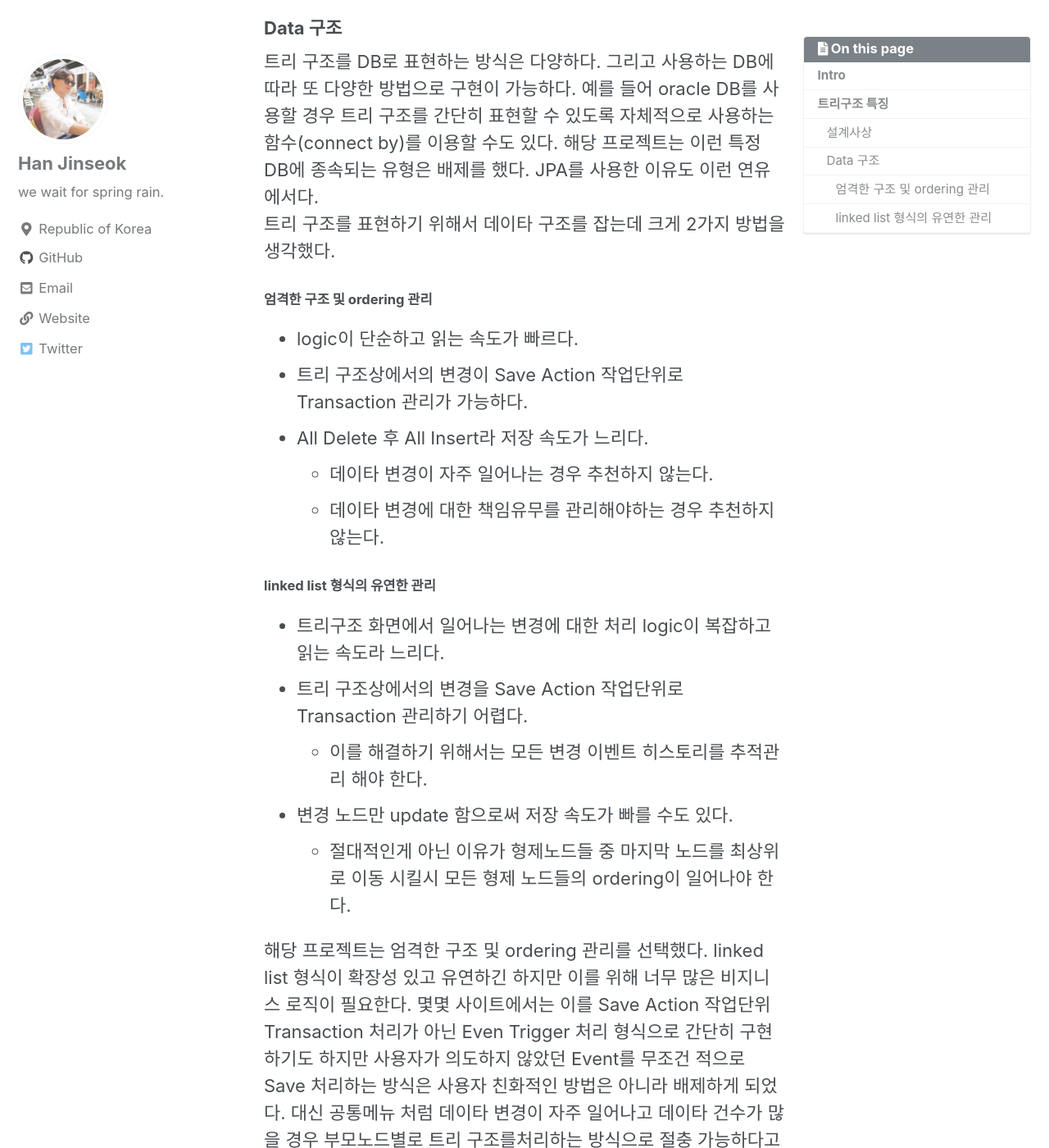
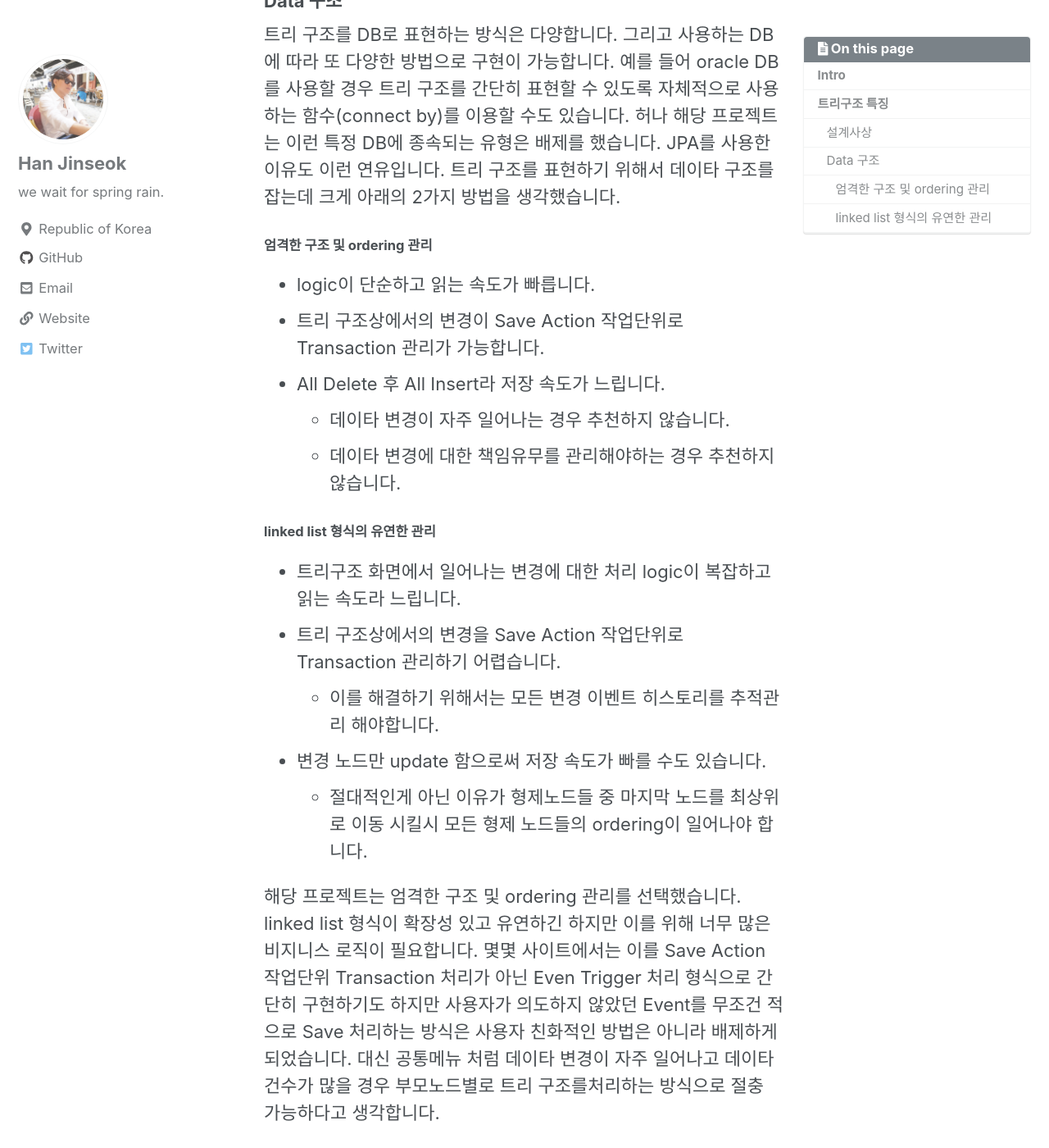
Before and after one commit to moregorenine/moregorenine.github.io, a Jekyll site: the page built from _posts/toyproject/2018-11-16-tree-structure-ztree.md, in a window 1280 px wide and 1400 px high, scrolled down 1214 px. Shown: the whole window at 82% size. Built offline with Jekyll 4.4.1, drawn with Linux system fonts in a browser that asks for light colours; nearby versions of some CDN libraries; comment, search, counter and statistics services are not loaded; a style sheet for code colours, icons or effects is not loaded; some of the changed text lies outside the part shown.

Commit message:
Update 2018-11-16-tree-structure-ztree.md

```diff
--- a/_posts/toyproject/2018-11-16-tree-structure-ztree.md
+++ b/_posts/toyproject/2018-11-16-tree-structure-ztree.md
@@ -23,25 +23,23 @@ toc_sticky: true
 ## 트리구조 특징
 
 ### 설계사상
-tree struct를 표현하는 단어는 참 많다. 트리 구조, 폴더 구조, 계층형 구조, 이진화 트리형... 이런 구조와 화면UI는 데이터를 체계적이고 직관적으로 관리할수 있도록 사용자에게 많은 도움을 준다. 그래서 실제 다양한 프로젝트에서는 메뉴 관리나 공통 코드 관리, 문서 관리... 등등 많은 화면에서 사용되어지고 있다. 이를 구현하는 방법도 다양하고 각각의 방법에 따라 장단점이 존재한다. 만약 해당 프로젝트를 사용할지에 대한 판단은 이해가 필요하다.
-아래는 각각의 설계사상과 이에 따른 장단점을 나열한다.
+tree struct를 표현하는 단어는 참 많습니다. 트리 구조, 폴더 구조, 계층형 구조, 이진화 트리형... 이런 구조와 화면UI는 데이터를 체계적이고 직관적으로 관리할수 있도록 사용자에게 많은 도움을 줍니다. 그래서 실제 다양한 프로젝트에서는 메뉴 관리나 공통 코드 관리, 문서 관리... 등등 많은 화면에서 사용되어지고 있습니다. 이를 구현하는 방법도 다양하며 각각의 방법에 따라 장단점이 존재합니다. 아래는 각각의 설계사상과 이에 따른 장단점을 나열합니다.
 
 ### Data 구조
-트리 구조를 DB로 표현하는 방식은 다양하다. 그리고 사용하는 DB에 따라 또 다양한 방법으로 구현이 가능하다. 예를 들어 oracle DB를 사용할 경우 트리 구조를 간단히 표현할 수 있도록 자체적으로 사용하는 함수(connect by)를 이용할 수도 있다. 해당 프로젝트는 이런 특정 DB에 종속되는 유형은 배제를 했다. JPA를 사용한 이유도 이런 연유에서다.
-트리 구조를 표현하기 위해서 데이타 구조를 잡는데 크게 2가지 방법을 생각했다.
+트리 구조를 DB로 표현하는 방식은 다양합니다. 그리고 사용하는 DB에 따라 또 다양한 방법으로 구현이 가능합니다. 예를 들어 oracle DB를 사용할 경우 트리 구조를 간단히 표현할 수 있도록 자체적으로 사용하는 함수(connect by)를 이용할 수도 있습니다. 허나 해당 프로젝트는 이런 특정 DB에 종속되는 유형은 배제를 했습니다. JPA를 사용한 이유도 이런 연유입니다. 트리 구조를 표현하기 위해서 데이타 구조를 잡는데 크게 아래의 2가지 방법을 생각했습니다.
 
 #### 엄격한 구조 및 ordering 관리
-* logic이 단순하고 읽는 속도가 빠르다.
-* 트리 구조상에서의 변경이 Save Action 작업단위로 Transaction 관리가 가능하다.
-* All Delete 후 All Insert라 저장 속도가 느리다.
-  * 데이타 변경이 자주 일어나는 경우 추천하지 않는다.
-  * 데이타 변경에 대한 책임유무를 관리해야하는 경우 추천하지 않는다.
+* logic이 단순하고 읽는 속도가 빠릅니다.
+* 트리 구조상에서의 변경이 Save Action 작업단위로 Transaction 관리가 가능합니다.
+* All Delete 후 All Insert라 저장 속도가 느립니다.
+  * 데이타 변경이 자주 일어나는 경우 추천하지 않습니다.
+  * 데이타 변경에 대한 책임유무를 관리해야하는 경우 추천하지 않습니다.
 
 #### linked list 형식의 유연한 관리
-* 트리구조 화면에서 일어나는 변경에 대한 처리 logic이 복잡하고 읽는 속도라 느리다.
-* 트리 구조상에서의 변경을 Save Action 작업단위로 Transaction 관리하기 어렵다.
-  * 이를 해결하기 위해서는 모든 변경 이벤트 히스토리를 추적관리 해야 한다.
-* 변경 노드만 update 함으로써 저장 속도가 빠를 수도 있다.
-  * 절대적인게 아닌 이유가 형제노드들 중 마지막 노드를 최상위로 이동 시킬시 모든 형제 노드들의 ordering이 일어나야 한다.
+* 트리구조 화면에서 일어나는 변경에 대한 처리 logic이 복잡하고 읽는 속도라 느립니다.
+* 트리 구조상에서의 변경을 Save Action 작업단위로 Transaction 관리하기 어렵습니다.
+  * 이를 해결하기 위해서는 모든 변경 이벤트 히스토리를 추적관리 해야합니다.
+* 변경 노드만 update 함으로써 저장 속도가 빠를 수도 있습니다.
+  * 절대적인게 아닌 이유가 형제노드들 중 마지막 노드를 최상위로 이동 시킬시 모든 형제 노드들의 ordering이 일어나야 합니다.
 
-해당 프로젝트는 엄격한 구조 및 ordering 관리를 선택했다. linked list 형식이 확장성 있고 유연하긴 하지만 이를 위해 너무 많은 비지니스 로직이 필요한다. 몇몇 사이트에서는 이를 Save Action 작업단위 Transaction 처리가 아닌 Even Trigger 처리 형식으로 간단히 구현하기도 하지만 사용자가 의도하지 않았던 Event를 무조건 적으로 Save 처리하는 방식은 사용자 친화적인 방법은 아니라 배제하게 되었다. 대신 공통메뉴 처럼 데이타 변경이 자주 일어나고 데이타 건수가 많을 경우 부모노드별로 트리 구조를처리하는 방식으로 절충 가능하다고 생각한다.
+해당 프로젝트는 엄격한 구조 및 ordering 관리를 선택했습니다. linked list 형식이 확장성 있고 유연하긴 하지만 이를 위해 너무 많은 비지니스 로직이 필요합니다. 몇몇 사이트에서는 이를 Save Action 작업단위 Transaction 처리가 아닌 Even Trigger 처리 형식으로 간단히 구현하기도 하지만 사용자가 의도하지 않았던 Event를 무조건 적으로 Save 처리하는 방식은 사용자 친화적인 방법은 아니라 배제하게 되었습니다. 대신 공통메뉴 처럼 데이타 변경이 자주 일어나고 데이타 건수가 많을 경우 부모노드별로 트리 구조를처리하는 방식으로 절충 가능하다고 생각합니다.
```
Also changed, not shown: other parts of _posts/toyproject/2018-11-16-tree-structure-ztree.md (+1 -1 lines).
